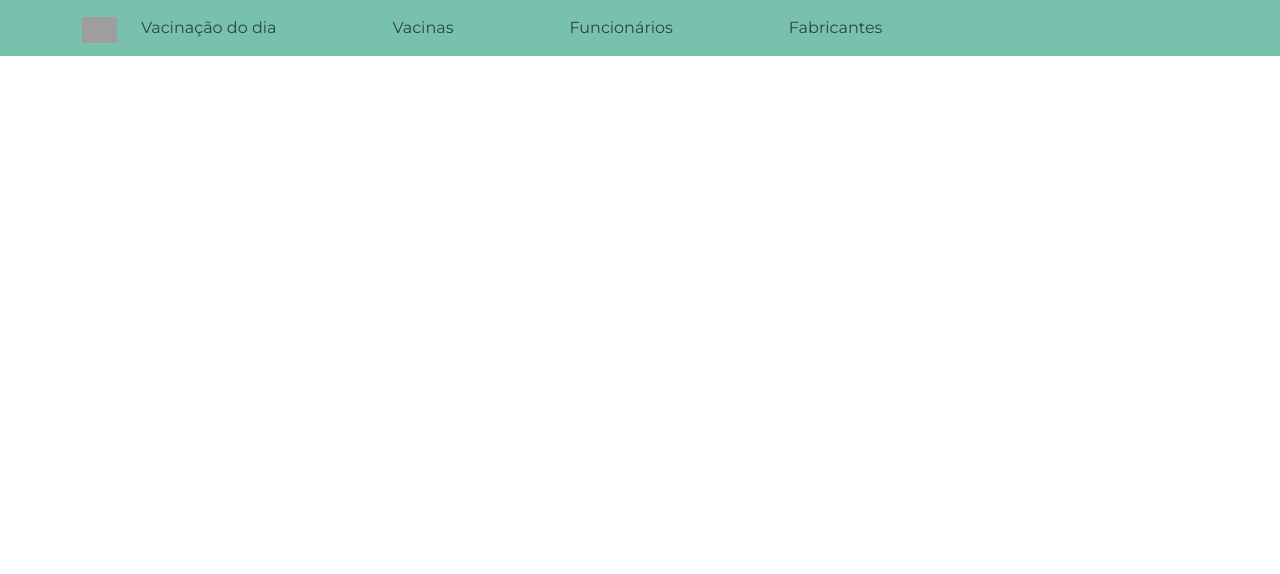
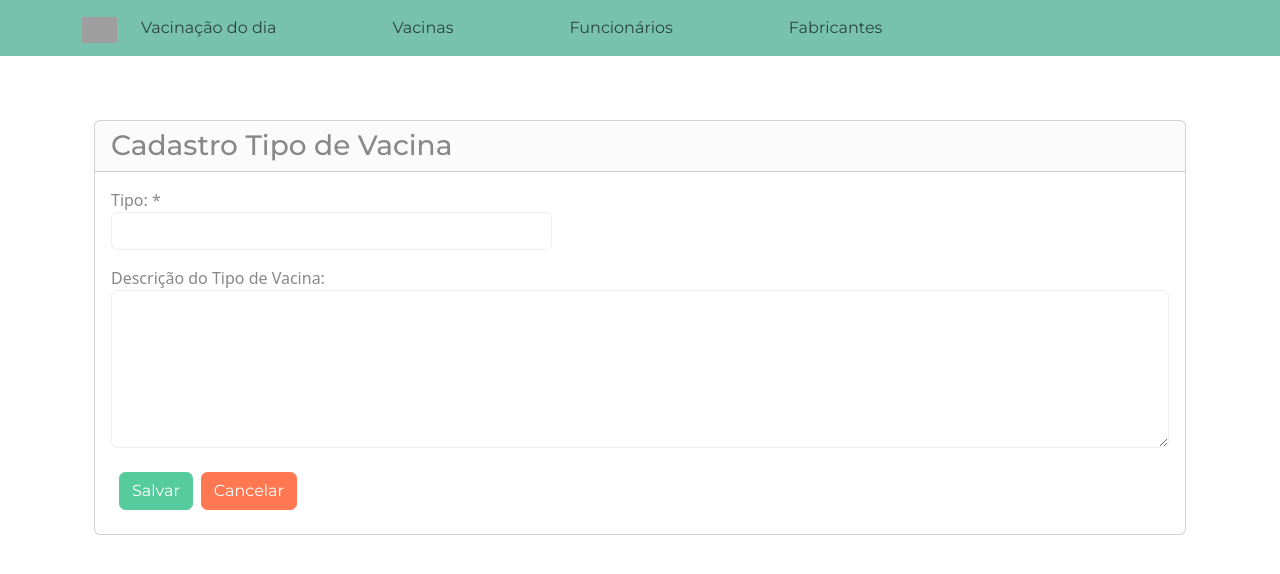
Before and after one commit to JosiasSalermo/clinicaVacina, a React (Create React App) app in the folder sgcv-app/: page /CadastroTipoVacina in a window 1280 px wide. Shown: the top 574 px of the page. Built offline with nearby package versions, Linux system fonts and the light colour scheme; no server answers; grey boxes are pictures that could not be loaded.

Commit message:
CadastroTipoVacina

```diff
--- a/sgcv-app/src/rotas.jsx
+++ b/sgcv-app/src/rotas.jsx
@@ -3,6 +3,7 @@ import { BrowserRouter, Routes, Route, Navigate } from 'react-router-dom';
 import LoadingOverlay from './LoadingOverlay';
 
 
+import CadastroTipoVacina from './views/CadastroTipoVacina';
 import CadastroVacina from './views/CadastroVacina';
 import CadastroVacinacao from './views/CadastroVacinacao';
 
@@ -31,6 +32,7 @@ function Rotas() {
       <Routes>
         <Route path="/" element={<Navigate to='/ListagemVacinacao' />} />
 
+        <Route path='/CadastroTipoVacina' element={<CadastroTipoVacina />} />
         <Route path='/CadastroVacina' element={<CadastroVacina />} />
         <Route path='/CadastroVacinacao' element={<CadastroVacinacao />} />
 
--- /dev/null
+++ b/sgcv-app/src/views/CadastroTipoVacina.jsx
@@ -0,0 +1,204 @@
+import React, { useState, useEffect } from "react";
+import { useNavigate, useParams } from "react-router-dom";
+
+import Stack from "@mui/material/Stack";
+
+import Card from "../components/Card";
+import { mensagemSucesso, mensagemErro } from "../components/toastr";
+import FormGroup from "../components/FormGroup";
+
+
+import "../custom.css";
+import LoadingOverlay from "../LoadingOverlay";
+
+import axios from "axios";
+import { BASE_URL } from '../config/axios';
+
+function CadastroTipoVacina() {
+
+  const { idParam } = useParams();
+
+  const navigate = useNavigate();
+
+  const baseURL = `${BASE_URL}/vacina`;
+
+  const [id, setId] = useState('');
+  const [tipoVacina, setTipoVacina] = useState('');
+  const [descricao, setDescricao] = useState('');
+
+  const [loading, setLoading] = useState(true);
+
+  function inicializar() {
+    if (idParam == null) {
+      setId('');
+      setTipoVacina('');
+      setDescricao('');
+    } else if (dados) {
+      setId(dados.id);
+      setTipoVacina(dados.tipoVacina);
+      setDescricao(dados.descricao);
+    } else {
+      buscar();
+    }
+  }
+
+
+
+  async function salvar() {
+    let data = { id, tipoVacina, descricao };
+    data = JSON.stringify(data);
+
+    if (idParam == null) {
+      await axios
+        .post(baseURL, data, {
+          headers: { 'Content-type': 'application/json' },
+        })
+        .then(function (response) {
+          mensagemSucesso(`Tipo de vacina ${tipoVacina} cadastrada com sucesso!`);
+        })
+        .catch(function (error) {
+          mensagemErro(error.response.data);
+        });
+    } else {
+      await axios
+        .put(`${baseURL}/${idParam}`, data, {
+          headers: { 'Content-Type': 'application/json' },
+        })
+        .then(function (response) {
+          mensagemSucesso(`Tipo de vacina ${tipoVacina} alterada com sucesso!`);
+          navigate(`ListagemVacinacao`);
+        })
+        .catch(function (error) {
+          mensagemErro(error.response.data);
+        });
+    }
+  }
+
+  async function buscar() {
+    try {
+      const response = await axios.get(`${baseURL}/${idParam}`);
+      setDados(response.data);
+      setId(response.dados.id);
+      setTipoVacina(response.dados.tipoVacina);
+      setDescricao(response.dados.descricao);
+
+    } catch (error) {
+      console.error("Erro ao buscar os dados:", error);
+    }
+  }
+
+
+  useEffect(() => {
+    async function buscar() {
+      try {
+
+        const response = await axios.get(`${baseURL}/${idParam}`);
+
+        setDados(response.data);
+        setId(response.data.id);
+        setTipoVacina(response.data.tipoVacina);
+        setDescricao(response.data.descricao);
+      } catch (error) {
+        console.error("Erro ao buscar os dados:", error);
+        mensagemErro("Erro ao buscar os dados");
+      } finally {
+        setLoading(false);
+
+      }
+    }
+
+
+    if (idParam) {
+      buscar();
+    } else {
+      setLoading(false);
+    }
+  }, [baseURL, idParam]);
+
+
+  const [dados, setDados] = useState([]);
+  useEffect(() => {
+    axios.get(`${BASE_URL}/vacina`).then((response) => {
+      setDados(response.data);
+    });
+  }, []);
+
+  useEffect(() => {
+    buscar();
+  }, [id]);
+
+  if (!dados) return null;
+
+  return (
+    <div className="container">
+      <LoadingOverlay loading={loading} />
+      <Card title="Cadastro Tipo de Vacina">
+        <div className="row">
+          <div className="col-lg-12">
+            <div className="form-row">
+              <div className="mesmaLinha">
+                <div className="col-md-5 mb-3">
+                  <FormGroup
+                    label="Tipo: *"
+                    htmlFor="inputNomeTipo"
+                  >
+                    <input
+                      type="text"
+                      id="inputTipoVacina"
+                      value={tipoVacina}
+                      className="form-control"
+                      name=""
+                      onChange={(e) => setTipoVacina(e.target.value)}
+                    />
+                  </FormGroup>
+                </div>
+              </div>
+
+              <div className="col-md-12 mb-3">
+                <FormGroup
+                  label="Descrição do Tipo de Vacina: "
+                  htmlFor="inputDescricao"
+                >
+                  <textarea
+                    cols={30}
+                    rows={6}
+                    type="textarea"
+                    id="inputDescricao"
+                    value={descricao}
+                    className="form-control"
+                    name="descricao"
+                    onChange={(e) => setDescricao(e.target.value)}
+                  />
+                </FormGroup>
+              </div>
+
+              <Stack spacing={1} padding={1} direction="row">
+                <button
+                  onClick={salvar}
+                  type="button"
+                  className="btn btn-success"
+                >
+                  Salvar
+                </button>
+                <button
+                  onClick={inicializar}
+                  type="button"
+                  className="btn btn-danger"
+                >
+                  Cancelar
+                </button>
+              </Stack>
+            </div>
+          </div>
+        </div >
+      </Card >
+    </div >
+  );
+
+
+
+
+
+}
+
+export default CadastroTipoVacina;
```
